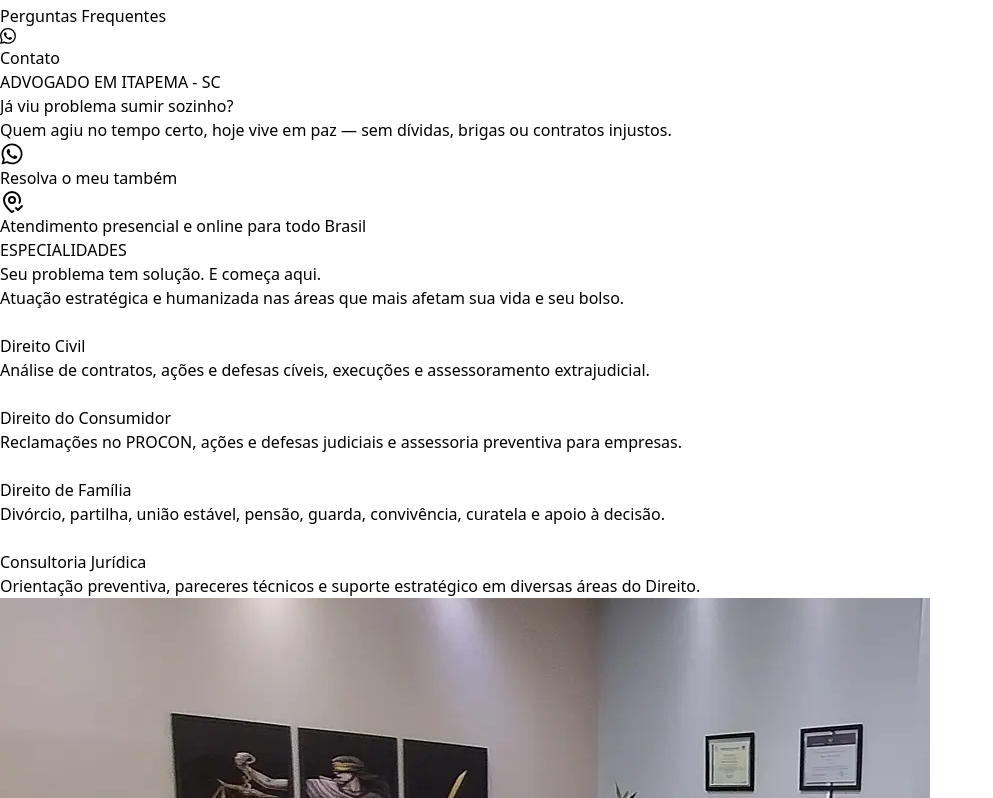
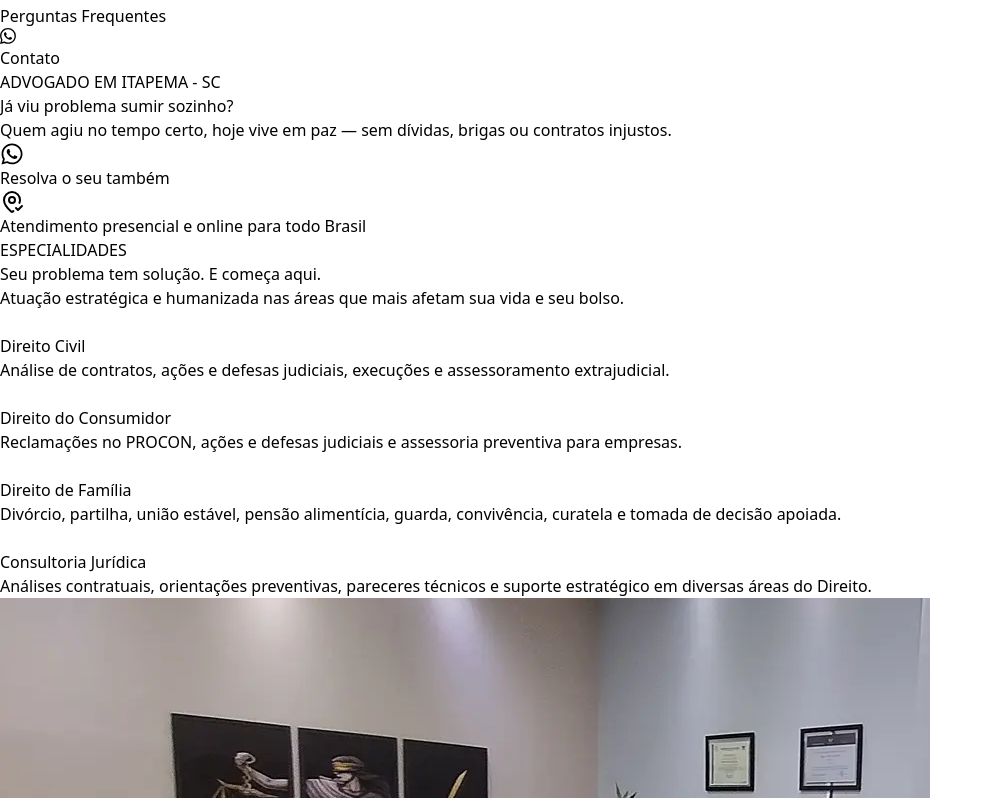
Before and after one commit to EdisonMatos/LP-Thaynan, a React (Vite) app: page / in a window 1280 px wide. Shown: the part 447-1245 px from the top of the page, without its empty margins (0-993 px from the left). Built offline with nearby package versions, Linux system fonts and the light colour scheme; a web font is replaced by a local one.

Commit message:
fix: Altera copys da Features

```diff
--- a/src/content/content.jsx
+++ b/src/content/content.jsx
@@ -139,7 +139,7 @@ const content = {
       heroImg: bgHeroImg, //fundo da Hero
       heroDefaultImage: heroDefaultImg, //imagem da heroDefault Mobile
       backgroundPerson: backgroundPersonMobile,
-      ctaButtonText: "Resolva o meu também",
+      ctaButtonText: "Resolva o seu também",
       obsHero: {
         icon: (
           <svg
@@ -195,7 +195,7 @@ const content = {
         img: featuresImg1,
         title: "Direito Civil",
         subtitle:
-          "Análise de contratos, ações e defesas cíveis, execuções e assessoramento extrajudicial.",
+          "Análise de contratos, ações e defesas judiciais, execuções e assessoramento extrajudicial.",
         description: (
           <div>
             A_Definir
@@ -267,7 +267,7 @@ const content = {
         img: featuresImg3,
         title: "Direito de Família",
         subtitle:
-          "Divórcio, partilha, união estável, pensão, guarda, convivência, curatela e apoio à decisão.",
+          "Divórcio, partilha, união estável, pensão alimentícia, guarda, convivência, curatela e tomada de decisão apoiada.",
         description: (
           <div>
             A_Definir <br />
@@ -302,7 +302,7 @@ const content = {
         img: featuresImg4,
         title: "Consultoria Jurídica",
         subtitle:
-          "Orientação preventiva, pareceres técnicos e suporte estratégico em diversas áreas do Direito.",
+          "Análises contratuais, orientações preventivas, pareceres técnicos e suporte estratégico em diversas áreas do Direito.",
         description: (
           <div>
             A_Definir
```
